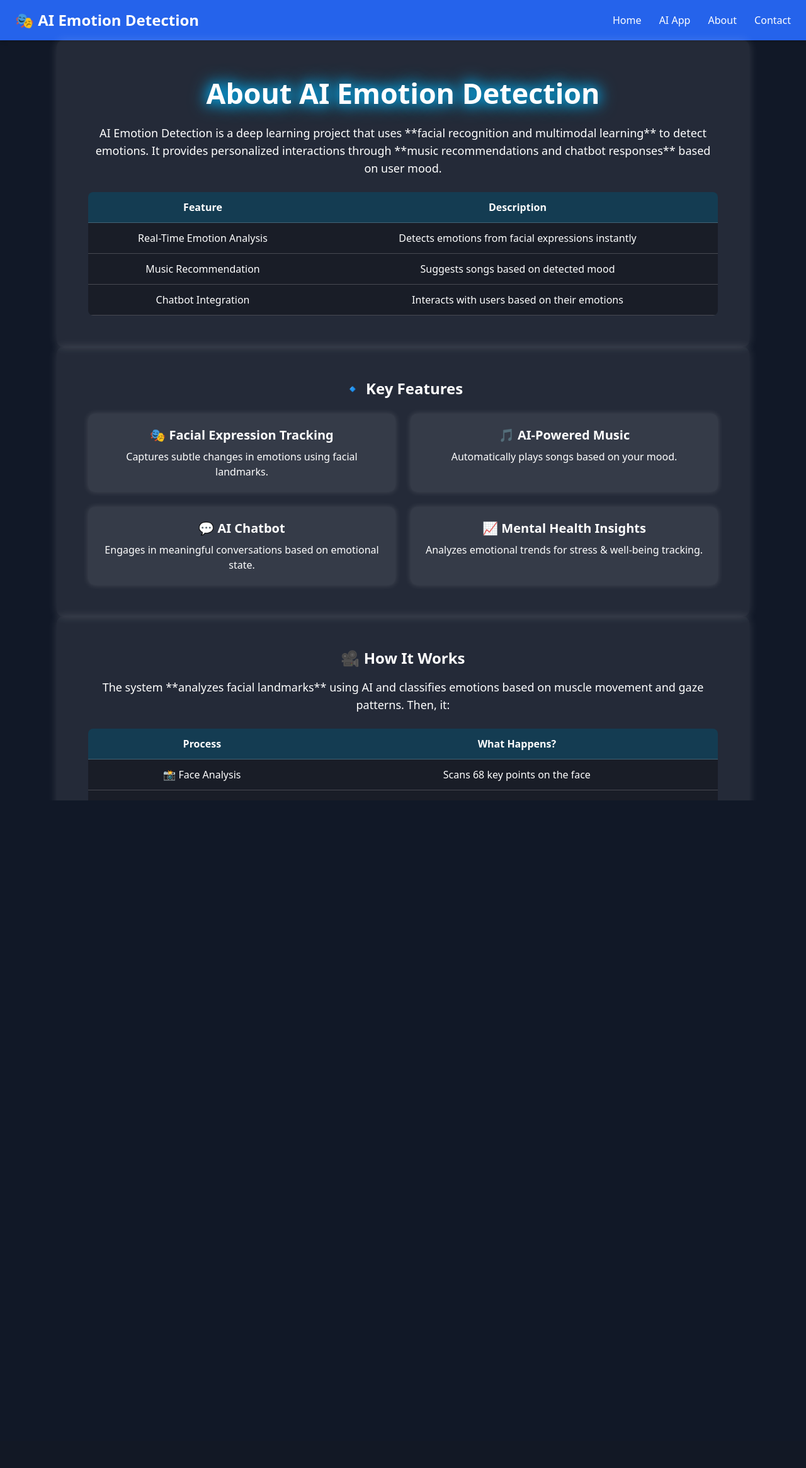
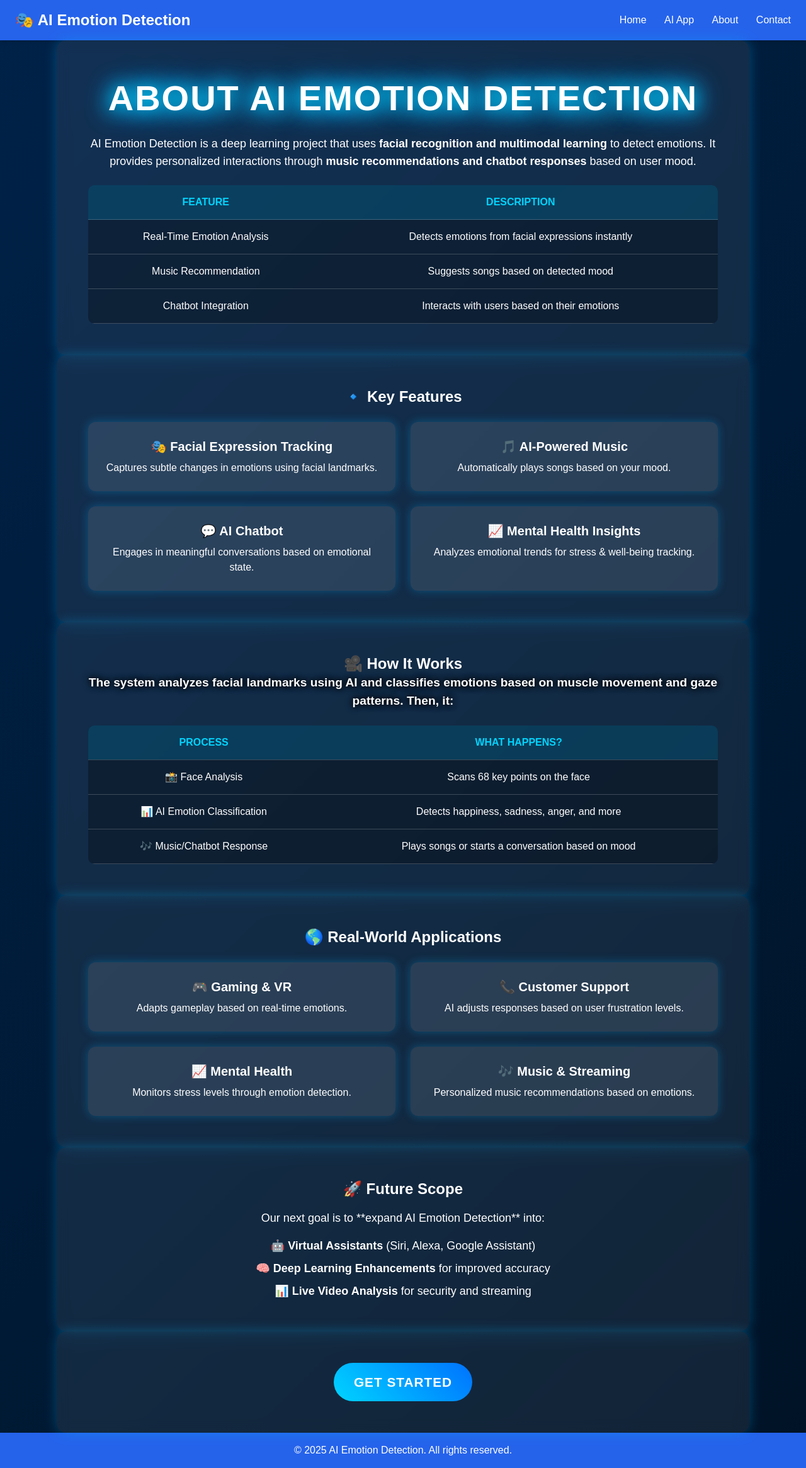
Before and after one commit to AetherSparks/Y.M.I.R, a Flask app: page /about in a window 1280 px wide. Shown: the whole page at 63% size. Before the commit the page ends 1271 px from the top, so only its background shows below. Run offline with Flask 3, Linux system fonts and the light colour scheme; parts of the project's set-up code (start-up, migrations or seed data) failed here and were passed over; some libraries are stand-ins or nearby versions.

Commit message:
Changed contact and about

```diff
--- a/templates/about.html
+++ b/templates/about.html
@@ -6,118 +6,181 @@
     <title>About - AI Emotion Detection</title>
     <script src="https://cdn.tailwindcss.com"></script>
     <style>
-        /* 🔵 Animated Background Gradient */
+        /* 🔵 Dynamic Animated Background */
         @keyframes animatedBackground {
             0% { background-position: 0% 50%; }
             50% { background-position: 100% 50%; }
             100% { background-position: 0% 50%; }
         }
 
-        /* 🌟 Neon Title */
-        .neon-text {
-            font-size: 2.5rem;
-            font-weight: bold;
-            animation: glow 2s infinite alternate;
-            text-shadow: 0 0 15px #00b7ff, 0 0 25px #00b7ff;
+        body {
+            background: linear-gradient(-45deg, #000000, #001933, #002b5e, #000000);
+            background-size: 400% 400%;
+            animation: animatedBackground 12s infinite ease-in-out;
+            color: #ffffff;
+            font-family: 'Poppins', sans-serif;
+            text-align: center;
         }
 
-        /* Section Styling */
+        /* 🌟 Neon Text Glow */
+        .neon-text {
+            font-size: 3.5rem;
+            font-weight: bold;
+            text-transform: uppercase;
+            letter-spacing: 2px;
+            animation: glow 2s infinite alternate;
+            text-shadow: 0 0 25px #00c3ff, 0 0 35px #009bff, 0 0 45px #0072ff;
+        }
+
+        /* ✨ Enhanced Glow Animation */
+        @keyframes glow {
+            0% {
+                text-shadow: 0 0 15px #00b7ff, 0 0 25px #008cff, 0 0 35px #005fcc;
+            }
+            100% {
+                text-shadow: 0 0 30px #00e5ff, 0 0 40px #00b7ff, 0 0 50px #008cff;
+            }
+        }
+
+        /* 🌀 Modern Glassmorphism Card */
         .section-container {
-            width: 100%;
             max-width: 1100px;
             margin: auto;
-            padding: 40px;
-            background: rgba(255, 255, 255, 0.05);
-            border-radius: 10px;
-            box-shadow: 0 0 10px rgba(255, 255, 255, 0.1);
+            padding: 50px;
+            background: rgba(255, 255, 255, 0.07);
+            border-radius: 15px;
+            backdrop-filter: blur(10px);
+            box-shadow: 0 0 20px rgba(0, 183, 255, 0.3);
+            transition: transform 0.3s ease-in-out, box-shadow 0.3s ease-in-out;
         }
 
-        /* Table Styling */
+        .section-container:hover {
+            transform: scale(1.03);
+            box-shadow: 0 0 30px rgba(0, 183, 255, 0.5);
+        }
+
+        /* 🎬 Stylish Tables */
         .styled-table {
             width: 100%;
             border-collapse: collapse;
             background: rgba(0, 0, 0, 0.3);
-            border-radius: 8px;
+            border-radius: 10px;
             overflow: hidden;
         }
 
         .styled-table th, .styled-table td {
-            padding: 12px;
+            padding: 15px;
             border-bottom: 1px solid rgba(255, 255, 255, 0.2);
+            text-align: center;
         }
 
         .styled-table th {
             background: rgba(0, 183, 255, 0.2);
+            color: #00d4ff;
+            text-transform: uppercase;
+            font-weight: bold;
         }
 
-        /* Cards */
-        .feature-card {
-            background: rgba(255, 255, 255, 0.08);
-            padding: 20px;
-            border-radius: 8px;
-            text-align: center;
-            box-shadow: 0 0 8px rgba(255, 255, 255, 0.1);
+        .styled-table tbody tr:hover {
+            background: rgba(0, 183, 255, 0.3);
+            transition: 0.3s ease-in-out;
         }
 
-        /* 🌟 Neon Title */
-        .neon-text {
-            font-size: 2.8rem;
-            font-weight: bold;
-            animation: glow 2s infinite alternate;
-            text-shadow: 0 0 20px #00b7ff, 0 0 30px #00b7ff;
-        }
-
-        /* 🌀 Section Styling */
-        .section-container {
-            max-width: 1100px;
-            margin: auto;
-            padding: 50px;
-            background: rgba(255, 255, 255, 0.08);
-            border-radius: 10px;
-            box-shadow: 0 0 15px rgba(255, 255, 255, 0.15);
-            transition: transform 0.3s ease-in-out;
-        }
-
-        .section-container:hover {
-            transform: scale(1.02);
-        }
-
-        /* 🌟 Feature Card Hover Effect */
+        /* 🌀 Floating Feature Cards */
         .feature-card {
-            background: rgba(255, 255, 255, 0.08);
-            padding: 20px;
-            border-radius: 10px;
+            background: rgba(255, 255, 255, 0.1);
+            padding: 25px;
+            border-radius: 12px;
             text-align: center;
-            box-shadow: 0 0 10px rgba(255, 255, 255, 0.15);
+            box-shadow: 0 0 15px rgba(0, 183, 255, 0.3);
             transition: transform 0.3s ease, box-shadow 0.3s ease;
         }
 
         .feature-card:hover {
-            transform: scale(1.05);
-            box-shadow: 0 0 20px rgba(0, 183, 255, 0.4);
+            transform: scale(1.07);
+            box-shadow: 0 0 30px rgba(0, 183, 255, 0.6);
         }
 
-        /* 🎯 Table Hover */
-        .styled-table tbody tr:hover {
-            background: rgba(255, 255, 255, 0.15);
-        }
-
-        /* 🚀 Glowing Button */
+        /* 🚀 Ultimate Glowing Button */
         .glow-button {
-            background: linear-gradient(45deg, #00b7ff, #0072ff);
-            padding: 14px 28px;
+            background: linear-gradient(45deg, #00d4ff, #0072ff);
+            padding: 15px 32px;
             border-radius: 50px;
-            font-size: 1.2rem;
+            font-size: 1.3rem;
             font-weight: bold;
+            color: #ffffff;
             cursor: pointer;
-            transition: box-shadow 0.3s ease-in-out;
             text-transform: uppercase;
+            letter-spacing: 1px;
+            transition: box-shadow 0.4s ease-in-out, transform 0.3s ease-in-out;
+            border: none;
+            outline: none;
         }
 
         .glow-button:hover {
-            box-shadow: 0 0 20px #00b7ff, 0 0 40px #0072ff;
+            box-shadow: 0 0 25px #00d4ff, 0 0 50px #0072ff;
             transform: scale(1.1);
         }
+
+        .glow-button:active {
+            transform: scale(0.95);
+        }
+
+        /* 🌀 Neon Divider Line */
+        .glow-divider {
+            width: 80%;
+            height: 2px;
+            background: linear-gradient(90deg, rgba(0, 183, 255, 0) 0%, rgba(0, 183, 255, 1) 50%, rgba(0, 183, 255, 0) 100%);
+            margin: 30px auto;
+            box-shadow: 0 0 10px rgba(0, 183, 255, 0.5);
+        }
+
+        /* ✨ Animated Slide-In */
+        @keyframes fadeIn {
+            0% { opacity: 0; transform: translateY(15px); }
+            100% { opacity: 1; transform: translateY(0); }
+        }
+
+        .animate-fade-in {
+            animation: fadeIn 1.5s ease-out;
+        }
+
+        /* 🌌 Floating Particles Effect */
+        @keyframes floating {
+            0% { transform: translateY(0px); }
+            50% { transform: translateY(-8px); }
+            100% { transform: translateY(0px); }
+        }
+
+        .floating-effect {
+            animation: floating 4s infinite ease-in-out;
+        }
+
+        /* 🎇 Polygonal Borders */
+        .glow-border {
+            border: 3px solid rgba(0, 183, 255, 0.7);
+            box-shadow: 0 0 15px rgba(0, 183, 255, 0.6);
+            border-radius: 15px;
+        }
+
+        /* 🔥 Futuristic Scrollbar */
+        ::-webkit-scrollbar {
+            width: 8px;
+        }
+
+        ::-webkit-scrollbar-track {
+            background: #001f3f;
+        }
+
+        ::-webkit-scrollbar-thumb {
+            background: #00b7ff;
+            border-radius: 10px;
+        }
+
+        ::-webkit-scrollbar-thumb:hover {
+            background: #0072ff;
+        }
+
     </style>
 </head>
 <body class="text-white bg-gray-900">
@@ -130,8 +193,8 @@
     <!-- 📌 About Section -->
     <section class="section-container text-center">
         <h1 class="neon-text">About AI Emotion Detection</h1>
-        <p class="text-lg mt-4">
-            AI Emotion Detection is a deep learning project that uses **facial recognition and multimodal learning** to detect emotions. It provides personalized interactions through **music recommendations and chatbot responses** based on user mood.
+        <p class="text-lg mt-4",style = "font-weight: 900; font-size: 1.2em; text-shadow: 0 0 8px black, 0 0 12px black;">
+            AI Emotion Detection is a deep learning project that uses <strong>facial recognition and multimodal learning</strong> to detect emotions. It provides personalized interactions through <strong>music recommendations and chatbot responses</strong> based on user mood.
         </p>
         <table class="styled-table mt-6">
             <tr>
@@ -159,7 +222,7 @@
         <div class="grid grid-cols-2 gap-6">
             <div class="feature-card">
                 <h3 class="text-xl font-semibold">🎭 Facial Expression Tracking</h3>
-                <p class="mt-2">Captures subtle changes in emotions using facial landmarks.</p>
+                <p class="mt-2",style="font-weight: 900; font-size: 1.2em; text-shadow: 0 0 8px black, 0 0 12px black;">Captures subtle changes in emotions using facial landmarks.</p>
             </div>
             <div class="feature-card">
                 <h3 class="text-xl font-semibold">🎵 AI-Powered Music</h3>
@@ -179,9 +242,10 @@
     <!-- 📌 How It Works -->
     <section class="section-container text-center">
         <h2 class="text-2xl font-bold">🎥 How It Works</h2>
-        <p class="text-lg mt-4">
-            The system **analyzes facial landmarks** using AI and classifies emotions based on muscle movement and gaze patterns. Then, it:
+        <p style="font-weight: 900; font-size: 1.2em; text-shadow: 0 0 8px black, 0 0 12px black;">
+            The system <strong>analyzes facial landmarks</strong> using AI and classifies emotions based on muscle movement and gaze patterns. Then, it:
         </p>
+
         <table class="styled-table mt-6">
             <tr>
                 <th>Process</th>
@@ -232,9 +296,9 @@
             Our next goal is to **expand AI Emotion Detection** into:
         </p>
         <ul class="text-lg mt-4 space-y-2">
-            <li>🤖 **Virtual Assistants** (Siri, Alexa, Google Assistant)</li>
-            <li>🧠 **Deep Learning Enhancements** for improved accuracy</li>
-            <li>📊 **Live Video Analysis** for security and streaming</li>
+            <li>🤖 <strong>Virtual Assistants</strong> (Siri, Alexa, Google Assistant)</li>
+            <li>🧠 <strong>Deep Learning Enhancements</strong> for improved accuracy</li>
+            <li>📊 <strong>Live Video Analysis</strong> for security and streaming</li>
         </ul>
     </section>
 
```
Also changed, not shown: templates/contact.html (+54 -67 lines).
